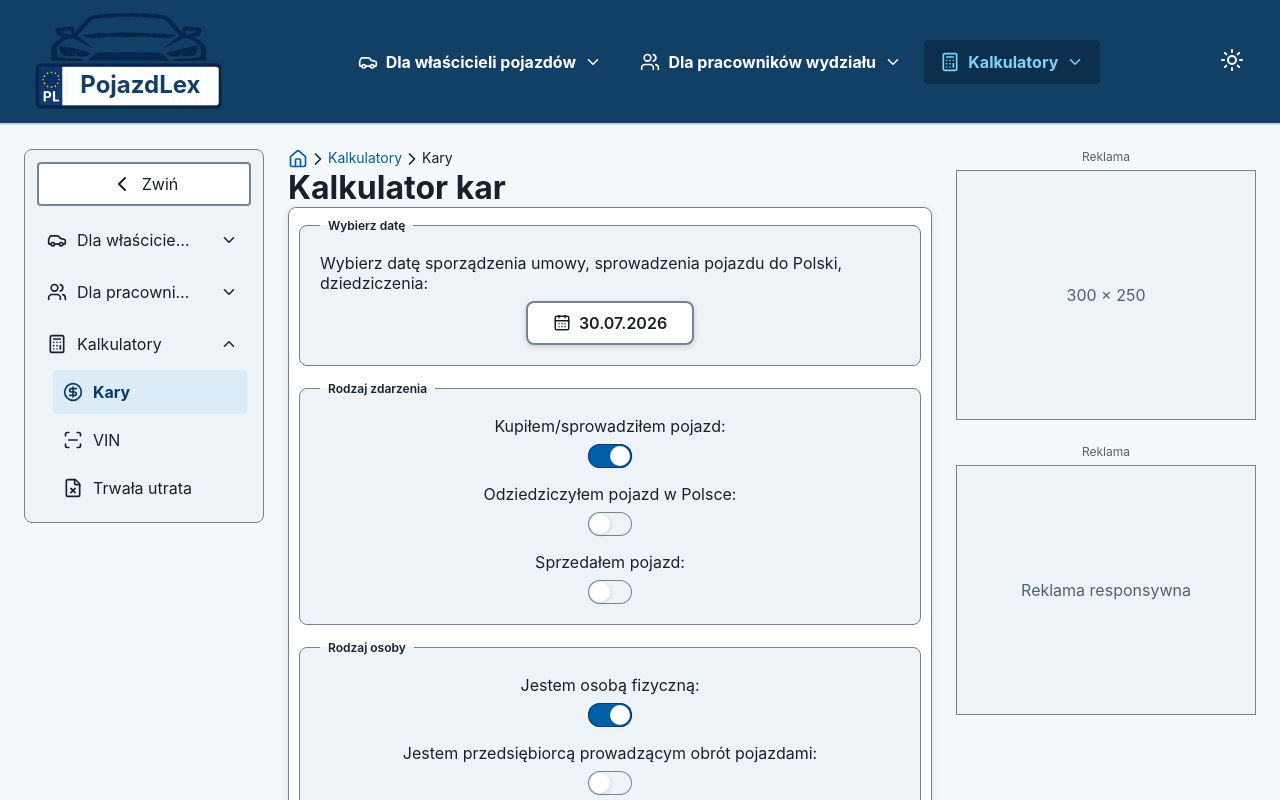
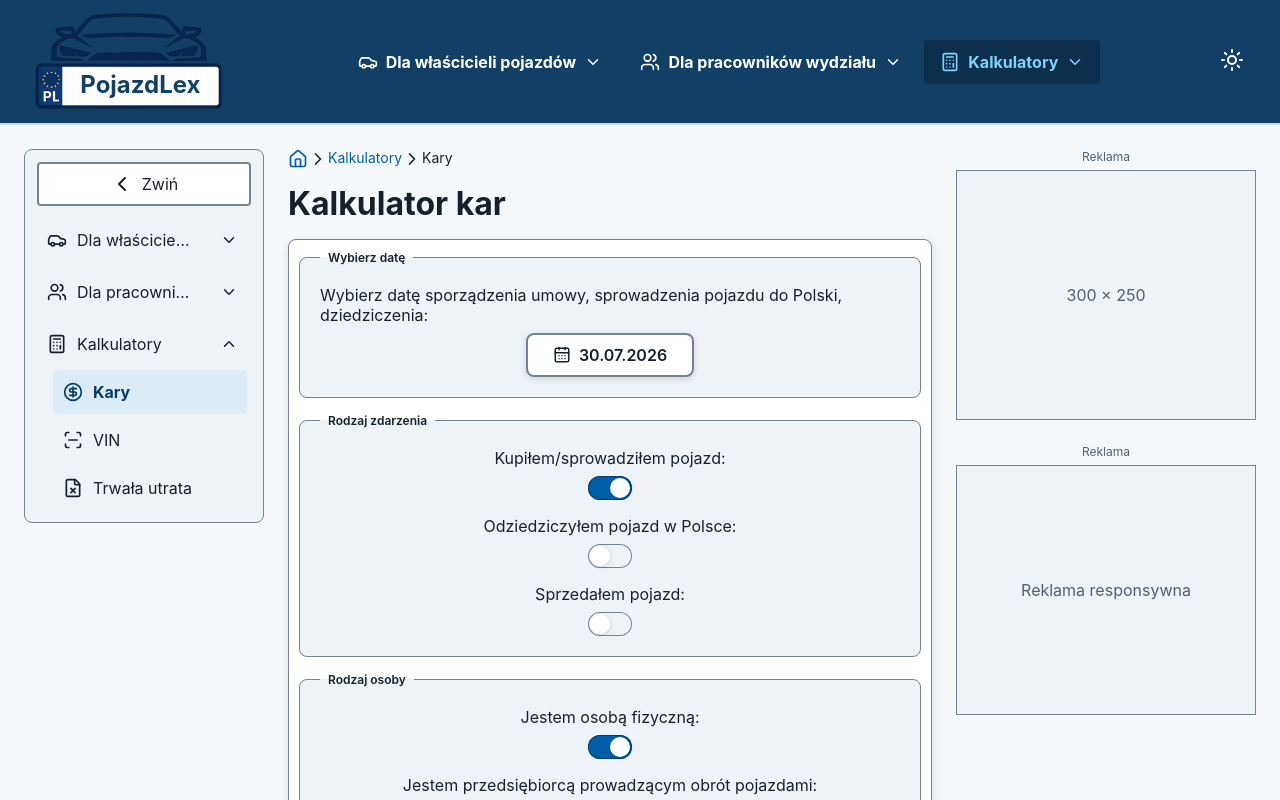
Before and after one commit to KonradKinok/MotoLex, a React (Vite) app: page /kalkulator/kary in a window 1280 px wide. Shown: the top 800 px of the page. Built offline with nearby package versions, Linux system fonts and the light colour scheme.

Commit message:
KalkulatorKar 08.09.2026

```diff
--- /dev/null
+++ b/src/components/ComponentPenalties/ComponentPenalties.tsx
@@ -0,0 +1,85 @@
+import { useState, type SubmitEvent } from "react";
+import type {
+  CalculationResult,
+  InputData,
+  PenaltiesFormData,
+} from "../../types/globalTypes";
+import { calculationNumberOfDays } from "../globalFunctions/calculator";
+import { ListOfDatesPunishment } from "./ListOfDatesPunishment/ListOfDatesPunishment";
+import { FormPenalties } from "./FormPenalties/FormPenalties";
+import {
+  isDateInPenaltiesRange,
+  PENALTIES_MAX_DATE,
+  PENALTIES_MIN_DATE,
+} from "./FormPenalties/penaltiesDateRange";
+
+function ComponentPenalties() {
+  const [formData, setFormData] = useState<PenaltiesFormData>({
+    selectedDate: new Date(),
+    typeOfEvent: "bought",
+    typeOfPerson: "otherOwner",
+    detailedData: false,
+  });
+
+  const [calculationResults, setCalculationResults] =
+    useState<CalculationResult | null>(null);
+  const [calculationError, setCalculationError] = useState("");
+
+  function handleSubmit(event: SubmitEvent<HTMLFormElement>) {
+    event.preventDefault();
+
+    if (
+      !(formData.selectedDate instanceof Date) ||
+      Number.isNaN(formData.selectedDate.getTime())
+    ) {
+      setCalculationResults(null);
+      setCalculationError("Wybierz prawidłową datę.");
+      return;
+    }
+
+    if (!isDateInPenaltiesRange(formData.selectedDate)) {
+      setCalculationResults(null);
+      setCalculationError(
+        `Data musi mieścić się w zakresie od ${PENALTIES_MIN_DATE} do ${PENALTIES_MAX_DATE}.`,
+      );
+      return;
+    }
+
+    const inputData: InputData = {
+      selectedDate: formData.selectedDate,
+      typeOfEvent: formData.typeOfEvent,
+      typeOfPerson: formData.typeOfPerson,
+    };
+
+    try {
+      setCalculationResults(calculationNumberOfDays(inputData));
+      setCalculationError("");
+    } catch (error) {
+      setCalculationResults(null);
+      setCalculationError(
+        error instanceof Error
+          ? error.message
+          : "Nie udało się wykonać obliczeń",
+      );
+    }
+  }
+
+  return (
+    <article>
+      <FormPenalties
+        formData={formData}
+        setFormData={setFormData}
+        handleSubmit={handleSubmit}
+        setCalculationResults={setCalculationResults}
+      />
+
+      {calculationError && <p role="alert">{calculationError}</p>}
+      <ListOfDatesPunishment
+        calculationResults={calculationResults}
+        detailedData={formData.detailedData}
+      />
+    </article>
+  );
+}
+
+export default ComponentPenalties;
--- a/src/components/FormPenalties/formPenaltiesDataToRb.ts
+++ b/src/components/ComponentPenalties/FormPenalties/formPenaltiesDataToRb.ts
@@ -1,9 +1,9 @@
 
 import {
   punishmentRules,
-} from "../globalFunctions/calculator";
-import { typedKeys } from "../globalFunctions/globalFunctions";
-import type { EventType, OwnerType, PunishmentRules } from "../../types/globalTypes";
+} from "../../globalFunctions/calculator";
+import { typedKeys } from "../../globalFunctions/globalFunctions";
+import type { EventType, OwnerType, PunishmentRules } from "../../../types/globalTypes";
 
 type RadioButtonType = {
   id: string;
--- a/src/components/ListOfDatesPunishment/ListOfDatesPunishment.tsx
+++ b/src/components/ComponentPenalties/ListOfDatesPunishment/ListOfDatesPunishment.tsx
@@ -1,11 +1,11 @@
 import { useEffect, useMemo, useRef } from "react";
 import { Calendar, Banknote } from "lucide-react";
-import { formatDate } from "../globalFunctions/globalFunctions";
+import { formatDate } from "../../globalFunctions/globalFunctions";
 import type {
   CalculationResult,
   DayEntry,
   DayKind,
-} from "../../types/globalTypes";
+} from "../../../types/globalTypes";
 import styles from "./ListOfDatesPunishment.module.scss";
 
 const dayKindClassNames: Record<DayKind, string> = {
--- a/src/pages/PenaltiesCalculatorPage/PenaltiesCalculatorPage.module.scss
+++ b/src/pages/PenaltiesCalculatorPage/PenaltiesCalculatorPage.module.scss
@@ -1,4 +1,6 @@
-.containerCalculator {
-  display: flex;
-  gap: 10px;
+.penaltiesCalculatorPageContainer {
+  .headerH1 {
+    margin: 1rem auto;
+    font-size: 2rem;
+  }
 }
--- a/src/pages/PenaltiesCalculatorPage/PenaltiesCalculatorPage.tsx
+++ b/src/pages/PenaltiesCalculatorPage/PenaltiesCalculatorPage.tsx
@@ -1,72 +1,9 @@
-import { useState, type SubmitEvent } from "react";
-import { FormPenalties } from "../../components/FormPenalties/FormPenalties";
-import { calculationNumberOfDays } from "../../components/globalFunctions/calculator";
-import { ListOfDatesPunishment } from "../../components/ListOfDatesPunishment/ListOfDatesPunishment";
-import {
-  isDateInPenaltiesRange,
-  PENALTIES_MAX_DATE,
-  PENALTIES_MIN_DATE,
-} from "../../components/FormPenalties/penaltiesDateRange";
-import type {
-  CalculationResult,
-  InputData,
-  PenaltiesFormData,
-} from "../../types/globalTypes";
 import { PageMetadata } from "../../components/PageMetaData/PageMetaData";
 import { APPLICATION_NAME, ROUTES } from "../../config/routes";
-// import styles from "./PenaltiesCalculatorPage.module.scss";
+import ComponentPenalties from "../../components/ComponentPenalties/ComponentPenalties";
+import styles from "./PenaltiesCalculatorPage.module.scss";
 
 function PenaltiesCalculatorPage() {
-  const [formData, setFormData] = useState<PenaltiesFormData>({
-    selectedDate: new Date(),
-    typeOfEvent: "bought",
-    typeOfPerson: "otherOwner",
-    detailedData: false,
-  });
-
-  const [calculationResults, setCalculationResults] =
-    useState<CalculationResult | null>(null);
-  const [calculationError, setCalculationError] = useState("");
-
-  function handleSubmit(event: SubmitEvent<HTMLFormElement>) {
-    event.preventDefault();
-
-    if (
-      !(formData.selectedDate instanceof Date) ||
-      Number.isNaN(formData.selectedDate.getTime())
-    ) {
-      setCalculationResults(null);
-      setCalculationError("Wybierz prawidłową datę.");
-      return;
-    }
-
-    if (!isDateInPenaltiesRange(formData.selectedDate)) {
-      setCalculationResults(null);
-      setCalculationError(
-        `Data musi mieścić się w zakresie od ${PENALTIES_MIN_DATE} do ${PENALTIES_MAX_DATE}.`,
-      );
-      return;
-    }
-
-    const inputData: InputData = {
-      selectedDate: formData.selectedDate,
-      typeOfEvent: formData.typeOfEvent,
-      typeOfPerson: formData.typeOfPerson,
-    };
-
-    try {
-      setCalculationResults(calculationNumberOfDays(inputData));
-      setCalculationError("");
-    } catch (error) {
-      setCalculationResults(null);
-      setCalculationError(
-        error instanceof Error
-          ? error.message
-          : "Nie udało się wykonać obliczeń",
-      );
-    }
-  }
-
   return (
     <>
       <PageMetadata
@@ -74,25 +11,9 @@ function PenaltiesCalculatorPage() {
         description="Sprawdź terminy i wysokość kar za brak złożenia wniosku o rejestrację pojazdu lub zgłoszenia zbycia pojazdu."
         path={ROUTES.penaltiesCalculator}
       />
-      <section>
-        <div>
-          <h1>Kalkulator kar</h1>
-        </div>
-        <div>
-          <FormPenalties
-            formData={formData}
-            setFormData={setFormData}
-            handleSubmit={handleSubmit}
-            setCalculationResults={setCalculationResults}
-          />
-        </div>
-        <div>
-          {calculationError && <p role="alert">{calculationError}</p>}
-          <ListOfDatesPunishment
-            calculationResults={calculationResults}
-            detailedData={formData.detailedData}
-          />
-        </div>
+      <section className={styles.penaltiesCalculatorPageContainer}>
+        <h1 className={styles.headerH1}>Kalkulator kar</h1>
+        <ComponentPenalties />
       </section>
     </>
   );
```
Also changed, not shown: src/components/ComponentPenalties/FormPenalties/FormPenalties.tsx (renamed from src/components/FormPenalties/FormPenalties.tsx, +6 -6 lines), src/components/ComponentPenalties/FormPenalties/FormPenalties.module.scss (renamed from src/components/FormPenalties/FormPenalties.module.scss), src/components/ComponentPenalties/FormPenalties/penaltiesDateRange.ts (renamed from src/components/FormPenalties/penaltiesDateRange.ts), src/components/ComponentPenalties/ListOfDatesPunishment/ListOfDatesPunishment.module.scss (renamed from src/components/ListOfDatesPunishment/ListOfDatesPunishment.module.scss).
